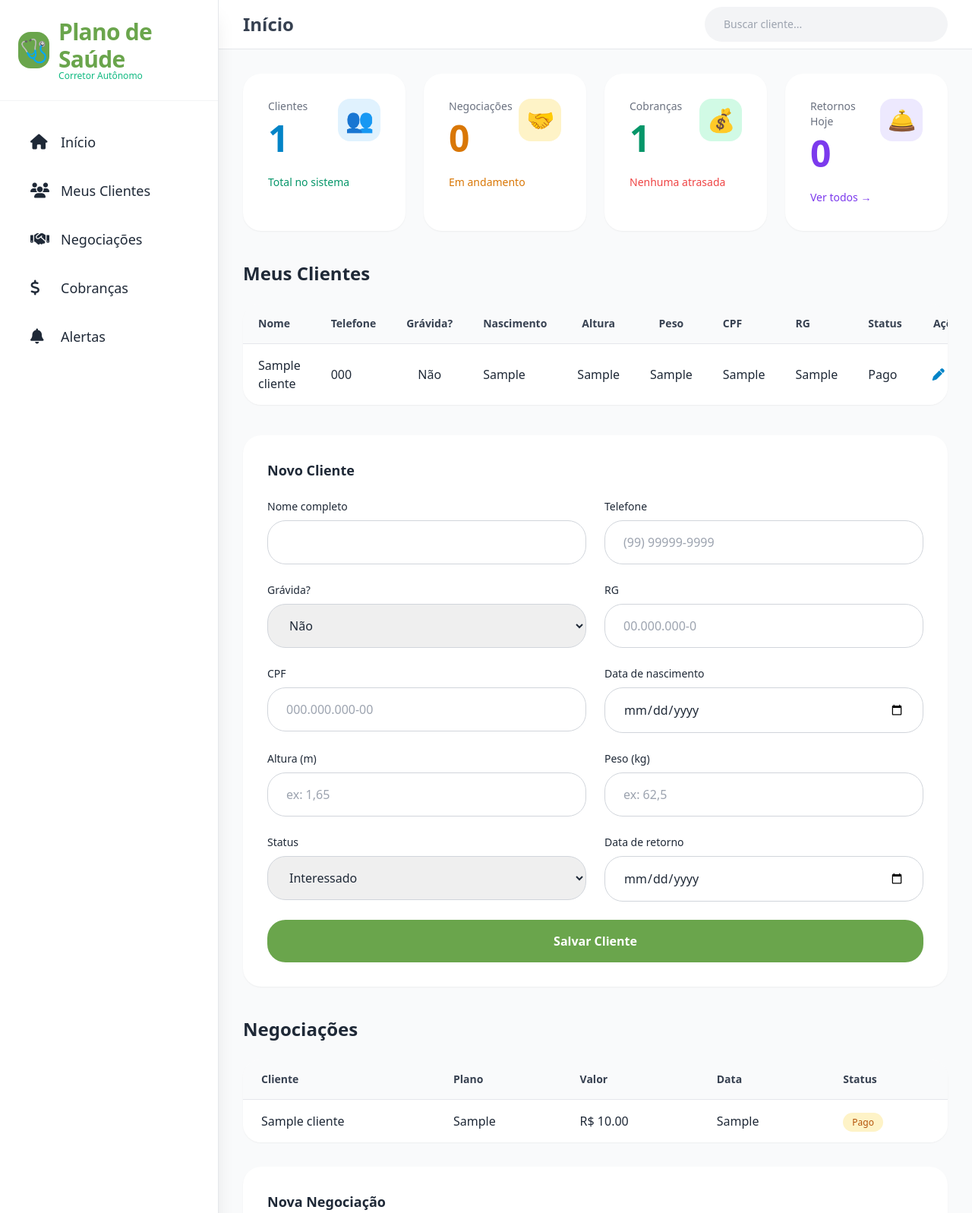
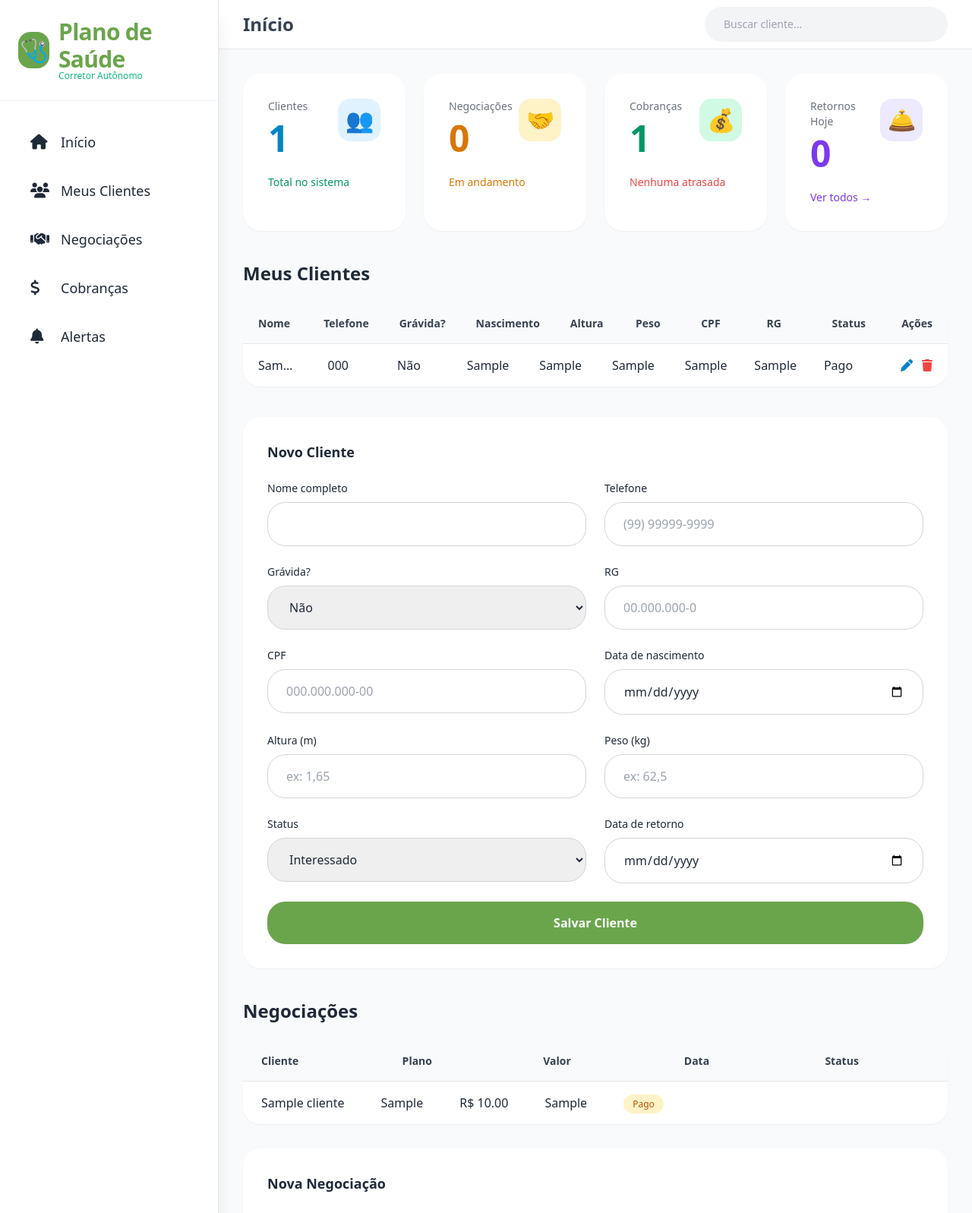
Before and after one commit to Emilly-dx/crm-planos-saude, a Flask app: page / in a window 1280 px wide. Shown: the top 1597 px of the page at 76% size. Run offline with Flask 3, Linux system fonts and the light colour scheme; the visitor is signed in with stand-in values (Sample User, id 1); tables that the repository leaves empty or names only in its code hold one stand-in row (values such as "Sample post"); some libraries are stand-ins or nearby versions.

Commit message:
evitando que a tabla fique muito grande

```diff
--- a/templates/Plano.html
+++ b/templates/Plano.html
@@ -195,36 +195,36 @@
                 <!-- TABELA RESPONSIVA -->
                 <div class="bg-white rounded-2xl lg:rounded-3xl overflow-hidden shadow-sm">
                     <div class="overflow-x-auto hide-scrollbar">
-                        <table class="w-full divide-y divide-gray-200 table-responsive">
-                            <thead class="bg-gray-50 sticky top-0">
-                                <tr>
-                                    <th class="px-3 lg:px-5 py-3 lg:py-4 text-left text-xs lg:text-sm font-semibold text-gray-700">Nome</th>
-                                    <th class="px-3 lg:px-5 py-3 lg:py-4 text-left text-xs lg:text-sm font-semibold text-gray-700">Telefone</th>
-                                    <th class="px-3 lg:px-5 py-3 lg:py-4 text-center text-xs lg:text-sm font-semibold text-gray-700 hidden sm:table-cell">Grávida?</th>
-                                    <th class="px-3 lg:px-5 py-3 lg:py-4 text-left text-xs lg:text-sm font-semibold text-gray-700 hidden md:table-cell">Nascimento</th>
-                                    <th class="px-3 lg:px-5 py-3 lg:py-4 text-center text-xs lg:text-sm font-semibold text-gray-700 hidden lg:table-cell">Altura</th>
-                                    <th class="px-3 lg:px-5 py-3 lg:py-4 text-center text-xs lg:text-sm font-semibold text-gray-700 hidden lg:table-cell">Peso</th>
-                                    <th class="px-3 lg:px-5 py-3 lg:py-4 text-left text-xs lg:text-sm font-semibold text-gray-700 hidden lg:table-cell">CPF</th>
-                                    <th class="px-3 lg:px-5 py-3 lg:py-4 text-left text-xs lg:text-sm font-semibold text-gray-700 hidden xl:table-cell">RG</th>
-                                    <th class="px-3 lg:px-5 py-3 lg:py-4 text-left text-xs lg:text-sm font-semibold text-gray-700 hidden sm:table-cell">Status</th>
-                                    <th class="px-3 lg:px-5 py-3 lg:py-4 text-right text-xs lg:text-sm font-semibold text-gray-700">Ações</th>
+                        <table class="w-full divide-y divide-gray-200 table-responsive table-fixed">
+                            <thead class="bg-gray-50 sticky top-0 z-10 block w-full">
+                                <tr class="flex w-full">
+                                    <th class="px-3 lg:px-5 py-3 lg:py-4 text-left text-xs lg:text-sm font-semibold text-gray-700 flex-1">Nome</th>
+                                    <th class="px-3 lg:px-5 py-3 lg:py-4 text-left text-xs lg:text-sm font-semibold text-gray-700 flex-1">Telefone</th>
+                                    <th class="px-3 lg:px-5 py-3 lg:py-4 text-center text-xs lg:text-sm font-semibold text-gray-700 flex-1 hidden sm:flex">Grávida?</th>
+                                    <th class="px-3 lg:px-5 py-3 lg:py-4 text-left text-xs lg:text-sm font-semibold text-gray-700 flex-1 hidden md:flex">Nascimento</th>
+                                    <th class="px-3 lg:px-5 py-3 lg:py-4 text-center text-xs lg:text-sm font-semibold text-gray-700 flex-1 hidden lg:flex">Altura</th>
+                                    <th class="px-3 lg:px-5 py-3 lg:py-4 text-center text-xs lg:text-sm font-semibold text-gray-700 flex-1 hidden lg:flex">Peso</th>
+                                    <th class="px-3 lg:px-5 py-3 lg:py-4 text-left text-xs lg:text-sm font-semibold text-gray-700 flex-1 hidden lg:flex">CPF</th>
+                                    <th class="px-3 lg:px-5 py-3 lg:py-4 text-left text-xs lg:text-sm font-semibold text-gray-700 flex-1 hidden xl:flex">RG</th>
+                                    <th class="px-3 lg:px-5 py-3 lg:py-4 text-left text-xs lg:text-sm font-semibold text-gray-700 flex-1 hidden sm:flex">Status</th>
+                                    <th class="px-3 lg:px-5 py-3 lg:py-4 text-right text-xs lg:text-sm font-semibold text-gray-700 flex-1">Ações</th>
                                 </tr>
                             </thead>
-                            <tbody class="bg-white divide-y divide-gray-100">
+                            <tbody class="bg-white divide-y divide-gray-100 block max-h-[300px] overflow-y-auto w-full">
                                 {% for cliente in clientes %}
-                                <tr class="hover:bg-gray-50 transition-colors" id="linha-{{ cliente.id }}">
-                                    <td class="px-3 lg:px-5 py-3 lg:py-4 view-mode text-xs lg:text-base font-medium">{{ cliente.nome }}</td>
-                                    <td class="px-3 lg:px-5 py-3 lg:py-4 view-mode text-xs lg:text-base">{{ cliente.telefone }}</td>
-                                    <td class="px-3 lg:px-5 py-3 lg:py-4 text-center view-mode text-xs lg:text-base hidden sm:table-cell">{{ "Sim" if cliente.gravida == 1 else "Não" }}</td>
-                                    <td class="px-3 lg:px-5 py-3 lg:py-4 view-mode text-xs lg:text-base hidden md:table-cell">{{ cliente.data_nascimento }}</td>
-                                    <td class="px-3 lg:px-5 py-3 lg:py-4 text-center view-mode text-xs lg:text-base hidden lg:table-cell">{{ cliente.altura_cm }}</td>
-                                    <td class="px-3 lg:px-5 py-3 lg:py-4 text-center view-mode text-xs lg:text-base hidden lg:table-cell">{{ cliente.peso_kg }}</td>
-                                    <td class="px-3 lg:px-5 py-3 lg:py-4 view-mode text-xs lg:text-base hidden lg:table-cell">{{ cliente.cpf }}</td>
-                                    <td class="px-3 lg:px-5 py-3 lg:py-4 view-mode text-xs lg:text-base hidden xl:table-cell">{{ cliente.rg }}</td>
-                                    <td class="px-3 lg:px-5 py-3 lg:py-4 view-mode text-xs lg:text-base hidden sm:table-cell">{{ cliente.status }}</td>
+                                <tr class="flex w-full hover:bg-gray-50 transition-colors" id="linha-{{ cliente.id }}">
+                                    <td class="px-3 lg:px-5 py-3 lg:py-4 view-mode text-xs lg:text-base font-medium flex-1 truncate">{{ cliente.nome }}</td>
+                                    <td class="px-3 lg:px-5 py-3 lg:py-4 view-mode text-xs lg:text-base flex-1 truncate">{{ cliente.telefone }}</td>
+                                    <td class="px-3 lg:px-5 py-3 lg:py-4 text-center view-mode text-xs lg:text-base flex-1 hidden sm:flex items-center">{{ "Sim" if cliente.gravida == 1 else "Não" }}</td>
+                                    <td class="px-3 lg:px-5 py-3 lg:py-4 view-mode text-xs lg:text-base flex-1 hidden md:flex items-center">{{ cliente.data_nascimento }}</td>
+                                    <td class="px-3 lg:px-5 py-3 lg:py-4 text-center view-mode text-xs lg:text-base flex-1 hidden lg:flex items-center">{{ cliente.altura_cm }}</td>
+                                    <td class="px-3 lg:px-5 py-3 lg:py-4 text-center view-mode text-xs lg:text-base flex-1 hidden lg:flex items-center">{{ cliente.peso_kg }}</td>
+                                    <td class="px-3 lg:px-5 py-3 lg:py-4 view-mode text-xs lg:text-base flex-1 hidden lg:flex items-center truncate">{{ cliente.cpf }}</td>
+                                    <td class="px-3 lg:px-5 py-3 lg:py-4 view-mode text-xs lg:text-base flex-1 hidden xl:flex items-center truncate">{{ cliente.rg }}</td>
+                                    <td class="px-3 lg:px-5 py-3 lg:py-4 view-mode text-xs lg:text-base flex-1 hidden sm:flex items-center">{{ cliente.status }}</td>
 
                                     <!-- AÇÕES -->
-                                    <td class="px-3 lg:px-5 py-3 lg:py-4 text-right">
+                                    <td class="px-3 lg:px-5 py-3 lg:py-4 text-right flex-1 flex items-center justify-end">
                                         <div class="flex items-center justify-end gap-2 lg:gap-3">
                                             <button
                                             type="button"
@@ -322,18 +322,18 @@
                 <div class="bg-white rounded-2xl lg:rounded-3xl overflow-hidden shadow-sm">
                     <div class="overflow-x-auto hide-scrollbar">
                         <table class="w-full divide-y divide-gray-200 table-responsive">
-                            <thead class="bg-gray-50">
-                                <tr>
-                                    <th class="px-3 lg:px-6 py-3 lg:py-4 text-left text-xs lg:text-sm font-semibold text-gray-700">Cliente</th>
-                                    <th class="px-3 lg:px-6 py-3 lg:py-4 text-left text-xs lg:text-sm font-semibold text-gray-700 hidden sm:table-cell">Plano</th>
-                                    <th class="px-3 lg:px-6 py-3 lg:py-4 text-left text-xs lg:text-sm font-semibold text-gray-700">Valor</th>
-                                    <th class="px-3 lg:px-6 py-3 lg:py-4 text-left text-xs lg:text-sm font-semibold text-gray-700 hidden md:table-cell">Data</th>
-                                    <th class="px-3 lg:px-6 py-3 lg:py-4 text-left text-xs lg:text-sm font-semibold text-gray-700">Status</th>
+                            <thead class="bg-gray-50 block w-full">
+                                <tr class="flex w-full">
+                                    <th class="px-3 lg:px-6 py-3 lg:py-4 text-left text-xs lg:text-sm font-semibold text-gray-700 flex-1">Cliente</th>
+                                    <th class="px-3 lg:px-6 py-3 lg:py-4 text-left text-xs lg:text-sm font-semibold text-gray-700 hidden sm:table-cell flex-1">Plano</th>
+                                    <th class="px-3 lg:px-6 py-3 lg:py-4 text-left text-xs lg:text-sm font-semibold text-gray-700 flex-1">Valor</th>
+                                    <th class="px-3 lg:px-6 py-3 lg:py-4 text-left text-xs lg:text-sm font-semibold text-gray-700 hidden md:table-cell flex-1">Data</th>
+                                    <th class="px-3 lg:px-6 py-3 lg:py-4 text-left text-xs lg:text-sm font-semibold text-gray-700 flex-1">Status</th>
                                 </tr>
                             </thead>
-                            <tbody class="bg-white divide-y divide-gray-100">
+                            <tbody class="bg-white divide-y divide-gray-100 block max-h-[300px] overflow-y-auto w-full">
                                 {% for neg in negociacoes %}
-                                <tr class="hover:bg-gray-50 transition-colors">
+                                <tr class="flex w-full hover:bg-gray-50 transition-colors">
                                     <td class="px-3 lg:px-6 py-3 lg:py-4 font-medium text-xs lg:text-base">{{ neg.nome }}</td>
                                     <td class="px-3 lg:px-6 py-3 lg:py-4 text-xs lg:text-base hidden sm:table-cell">{{ neg.plano }}</td>
                                     <td class="px-3 lg:px-6 py-3 lg:py-4 text-xs lg:text-base">R$ {{ "%.2f"|format(neg.valor) }}</td>
@@ -398,17 +398,17 @@
                 <div class="bg-white rounded-2xl lg:rounded-3xl overflow-hidden shadow-sm">
                     <div class="overflow-x-auto hide-scrollbar">
                         <table class="w-full divide-y divide-gray-200 table-responsive">
-                            <thead class="bg-gray-50">
-                                <tr>
-                                    <th class="px-3 lg:px-6 py-3 lg:py-4 text-left text-xs lg:text-sm font-semibold text-gray-700">Cliente</th>
-                                    <th class="px-3 lg:px-6 py-3 lg:py-4 text-left text-xs lg:text-sm font-semibold text-gray-700">Valor</th>
-                                    <th class="px-3 lg:px-6 py-3 lg:py-4 text-left text-xs lg:text-sm font-semibold text-gray-700 hidden sm:table-cell">Vencimento</th>
-                                    <th class="px-3 lg:px-6 py-3 lg:py-4 text-left text-xs lg:text-sm font-semibold text-gray-700">Status</th>
+                            <thead class="bg-gray-50 block w-full">
+                                <tr class="flex w-full">
+                                    <th class="px-3 lg:px-6 py-3 lg:py-4 text-left text-xs lg:text-sm font-semibold text-gray-700 flex-1">Cliente</th>
+                                    <th class="px-3 lg:px-6 py-3 lg:py-4 text-left text-xs lg:text-sm font-semibold text-gray-700 flex-1">Valor</th>
+                                    <th class="px-3 lg:px-6 py-3 lg:py-4 text-left text-xs lg:text-sm font-semibold text-gray-700 hidden sm:table-cell flex-1">Vencimento</th>
+                                    <th class="px-3 lg:px-6 py-3 lg:py-4 text-left text-xs lg:text-sm font-semibold text-gray-700 flex-1">Status</th>
                                 </tr>
                             </thead>
-                            <tbody class="bg-white divide-y divide-gray-100">
+                            <tbody class="bg-white divide-y divide-gray-100 block max-h-[300px] overflow-y-auto w-full">
                                 {% for cob in cobrancas %}
-                                <tr class="hover:bg-gray-50 transition-colors">
+                                <tr class="flex w-full hover:bg-gray-50 transition-colors">
                                     <td class="px-3 lg:px-6 py-3 lg:py-4 font-medium text-xs lg:text-base">{{ cob.nome }}</td>
                                     <td class="px-3 lg:px-6 py-3 lg:py-4 text-xs lg:text-base">R$ {{ "%.2f"|format(cob.valor) }}</td>
                                     <td class="px-3 lg:px-6 py-3 lg:py-4 text-xs lg:text-base hidden sm:table-cell">{{ cob.data_vencimento }}</td>
@@ -482,17 +482,17 @@
                 <div class="bg-white rounded-2xl lg:rounded-3xl overflow-hidden shadow-sm">
                     <div class="overflow-x-auto hide-scrollbar">
                         <table class="w-full divide-y divide-gray-200 table-responsive">
-                            <thead class="bg-gray-50">
-                                <tr>
-                                    <th class="px-3 lg:px-6 py-3 lg:py-4 text-left text-xs lg:text-sm font-semibold text-gray-700">Cliente</th>
-                                    <th class="px-3 lg:px-6 py-3 lg:py-4 text-left text-xs lg:text-sm font-semibold text-gray-700 hidden sm:table-cell">Telefone</th>
-                                    <th class="px-3 lg:px-6 py-3 lg:py-4 text-left text-xs lg:text-sm font-semibold text-gray-700">Data</th>
-                                    <th class="px-3 lg:px-6 py-3 lg:py-4 text-left text-xs lg:text-sm font-semibold text-gray-700 hidden md:table-cell">Descrição</th>
-                                    <th class="px-3 lg:px-6 py-3 lg:py-4 text-left text-xs lg:text-sm font-semibold text-gray-700">Status</th>
-                                    <th class="px-3 lg:px-6 py-3 lg:py-4 text-right text-xs lg:text-sm font-semibold text-gray-700">Ações</th>
+                            <thead class="bg-gray-50 block w-full">
+                                <tr class="flex w-full">
+                                    <th class="px-3 lg:px-6 py-3 lg:py-4 text-left text-xs lg:text-sm font-semibold text-gray-700 flex-1">Cliente</th>
+                                    <th class="px-3 lg:px-6 py-3 lg:py-4 text-left text-xs lg:text-sm font-semibold text-gray-700 hidden sm:table-cell flex-1">Telefone</th>
+                                    <th class="px-3 lg:px-6 py-3 lg:py-4 text-left text-xs lg:text-sm font-semibold text-gray-700 flex-1">Data</th>
+                                    <th class="px-3 lg:px-6 py-3 lg:py-4 text-left text-xs lg:text-sm font-semibold text-gray-700 hidden md:table-cell flex-1">Descrição</th>
+                                    <th class="px-3 lg:px-6 py-3 lg:py-4 text-left text-xs lg:text-sm font-semibold text-gray-700 flex-1">Status</th>
+                                    <th class="px-3 lg:px-6 py-3 lg:py-4 text-right text-xs lg:text-sm font-semibold text-gray-700 flex-1">Ações</th>
                                 </tr>
                             </thead>
-                            <tbody class="bg-white divide-y divide-gray-100">
+                            <tbody class="bg-white divide-y divide-gray-100 block max-h-[300px] overflow-y-auto w-full">
                                 {% for alerta in alertas %}
                                 <tr class="transition-colors {% if alerta.data_retorno and today > alerta.data_retorno %}bg-red-50 hover:bg-red-100{% else %}hover:bg-gray-50{% endif %}">
                                     <td class="px-3 lg:px-6 py-3 lg:py-4 font-medium text-xs lg:text-base">{{ alerta.nome }}</td>
```
